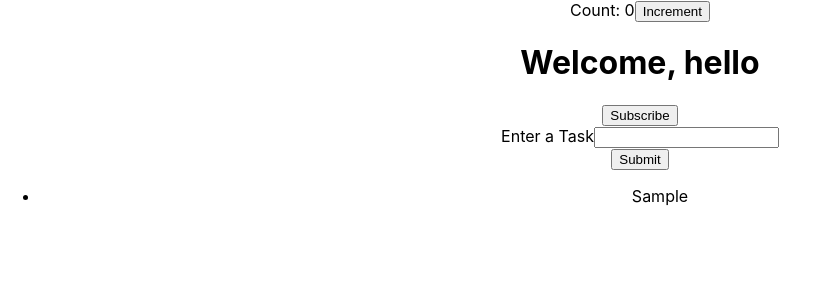
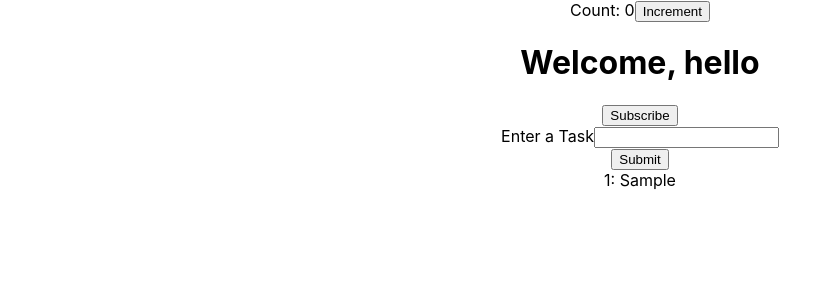
Before and after one commit to sfreeley/react-practice, a React (Create React App) app: page / in a window 1280 px wide. Both pictures are taken after typing "Sample" into the empty fields and a click on the button "Submit". Shown: the top 300 px of the page, without its empty margins (0-819 px from the left). Built offline with nearby package versions, Linux system fonts and the light colour scheme.

Commit message:
able to dynamically increment tasks list with each task entry

```diff
--- a/src/App.js
+++ b/src/App.js
@@ -13,10 +13,12 @@ import Overview from './components/Overview';
     -otherwise, you would need to use React.createElement() with what you are rendering
 */
 
+
 class App extends Component {
   constructor() {
     super();
     this.state = {
+      number: 0,
       //this is what will handle what is typed into the input field
       task: "",
       //empty array will hold the individual task that is typed into the input field and submitted
@@ -31,20 +33,23 @@ class App extends Component {
     })
   }
 
+
+
   submitTask = (e) => {
+
     //do not want the form to refresh when we submit it
     e.preventDefault();
     //changing state of the tasks array
-    this.setState({
+    this.setState((prevState) => ({
       //adding whatever was submitted in the form into our tasks array
       tasks: this.state.tasks.concat(this.state.task),
       //the input field should then be cleared so we can add another task
-      task: ""
-    })
+      task: "",
+    }))
   }
 
   render() {
-    const { task, tasks } = this.state;
+    const { task, tasks, number } = this.state;
     return (
       <div className="App">
         <Counter />
@@ -56,7 +61,7 @@ class App extends Component {
             <button type="submit" >Submit</button>
           </div>
         </form>
-        <Overview tasks={tasks} />
+        <Overview tasks={tasks} number={number} />
       </div>
 
 
--- a/src/components/Overview.js
+++ b/src/components/Overview.js
@@ -1,12 +1,13 @@
 import React from 'react';
 
-const Overview = ({ tasks }) => {
+const Overview = ({ tasks, number }) => {
     return (
-        <ul>
+        <div>
+
             {tasks.map((task) => {
-                return <li>{task}</li>
+                return <div>{++number}: {task}</div>
             })}
-        </ul>
+        </div>
     )
 }
 
```
